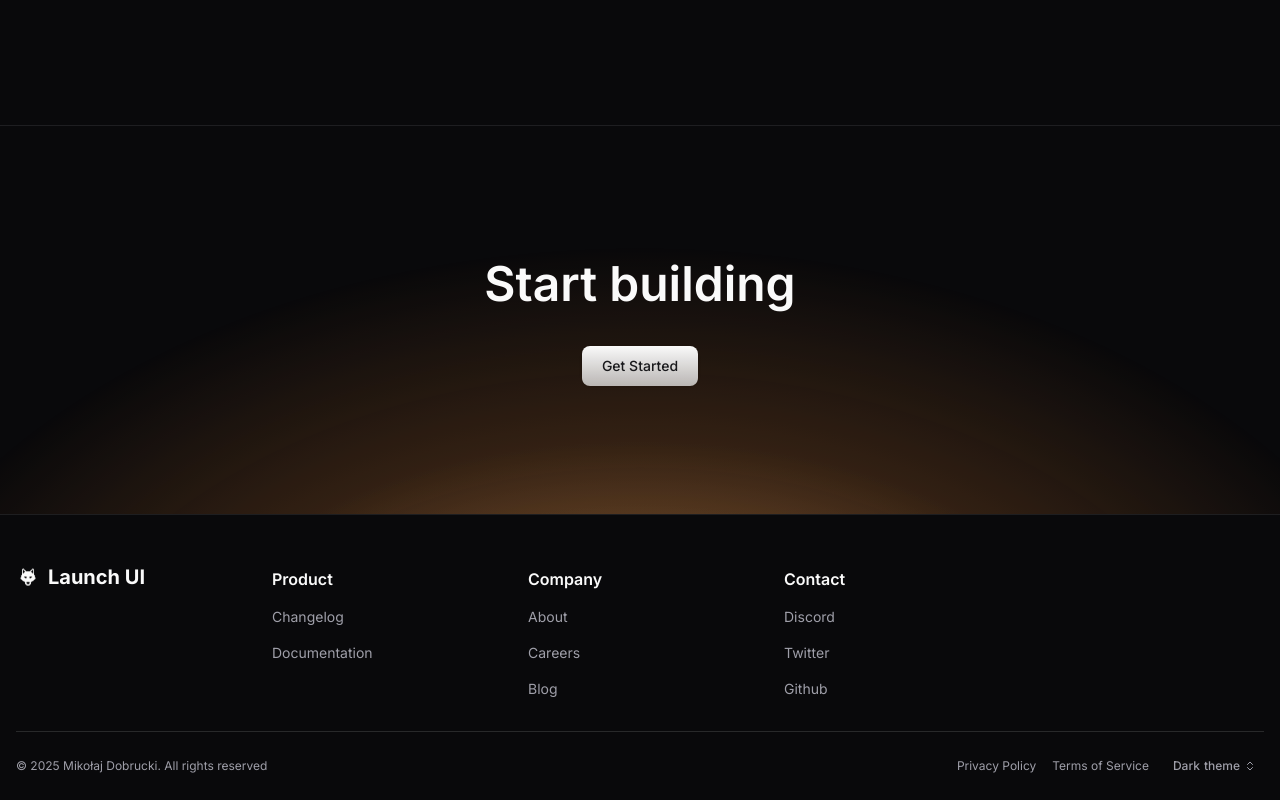
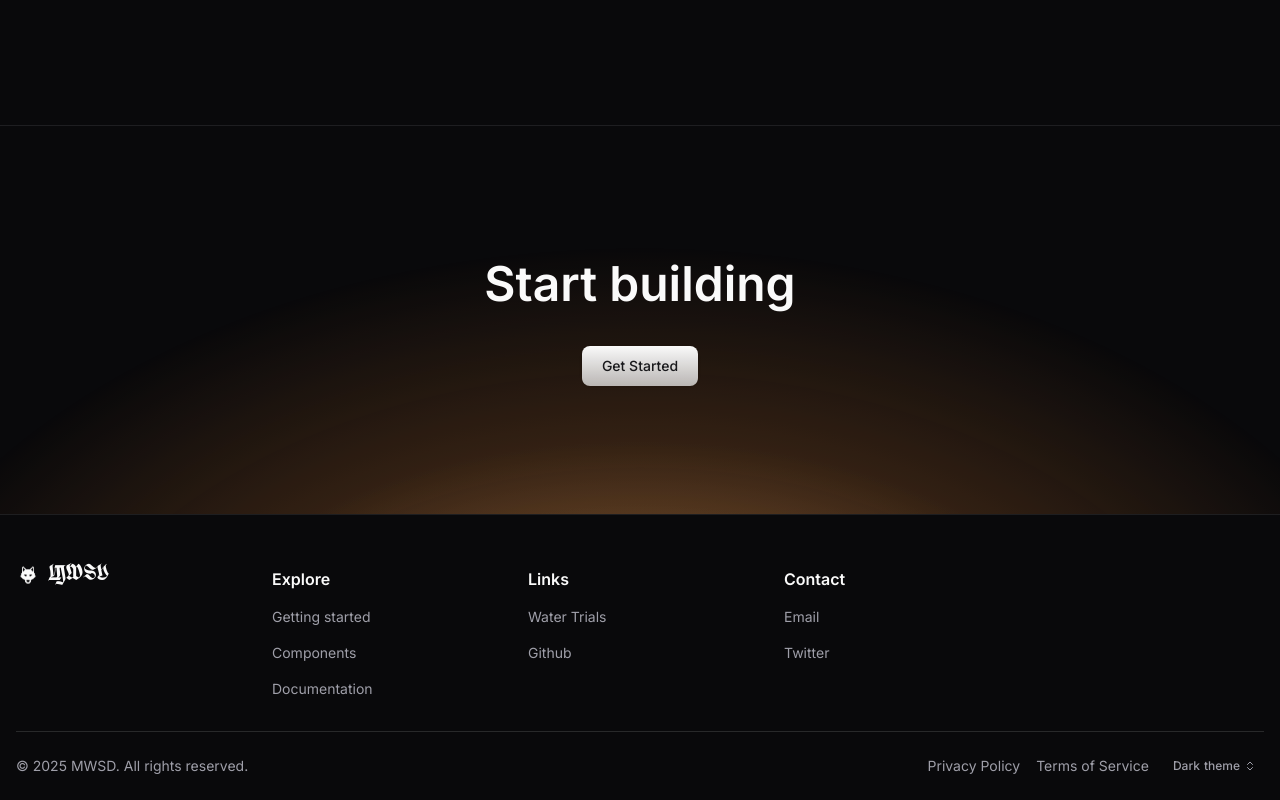
Before and after one commit to monwhooper777-star/monwhooperwebsite, a Next.js app: page / in a window 1280 px wide. Shown: the part 4784-5584 px from the top of the page. Built offline with nearby package versions, Linux system fonts and the light colour scheme.

Commit message:
Update footer branding and links

```diff
--- a/components/sections/footer/default.tsx
+++ b/components/sections/footer/default.tsx
@@ -1,92 +1,96 @@
-import { ReactNode } from "react";
+import { ReactNode } from "react"
 
-import { siteConfig } from "@/config/site";
-import { cn } from "@/lib/utils";
+import { siteConfig } from "@/config/site"
+import { cn } from "@/lib/utils"
+import { dxGotha } from "@/lib/fonts"
 
-import LaunchUI from "../../logos/launch-ui";
-import {
-  Footer,
-  FooterBottom,
-  FooterColumn,
-  FooterContent,
-} from "../../ui/footer";
-import { ModeToggle } from "../../ui/mode-toggle";
+import LaunchUI from "../../logos/launch-ui"
+import { Footer, FooterBottom, FooterColumn, FooterContent } from "../../ui/footer"
+import { ModeToggle } from "../../ui/mode-toggle"
 
 interface FooterLink {
-  text: string;
-  href: string;
+  text: string
+  href: string
 }
 
 interface FooterColumnProps {
-  title: string;
-  links: FooterLink[];
+  title: string
+  links: FooterLink[]
 }
 
 interface FooterProps {
-  logo?: ReactNode;
-  name?: string;
-  columns?: FooterColumnProps[];
-  copyright?: string;
-  policies?: FooterLink[];
-  showModeToggle?: boolean;
-  className?: string;
+  logo?: ReactNode
+  name?: string
+  columns?: FooterColumnProps[]
+  copyright?: string
+  policies?: FooterLink[]
+  showModeToggle?: boolean
+  className?: string
 }
 
 export default function FooterSection({
+  // keep your existing logo component (wolf icon etc) that you pass in from elsewhere
   logo = <LaunchUI />,
-  name = "Launch UI",
+  name = "MWSD",
   columns = [
     {
-      title: "Product",
+      title: "Explore",
       links: [
-        { text: "Changelog", href: siteConfig.url },
-        { text: "Documentation", href: siteConfig.url },
+        { text: "Getting started", href: "/" },
+        { text: "Components", href: "/" },
+        { text: "Documentation", href: "/" },
       ],
     },
     {
-      title: "Company",
+      title: "Links",
       links: [
-        { text: "About", href: siteConfig.url },
-        { text: "Careers", href: siteConfig.url },
-        { text: "Blog", href: siteConfig.url },
+        { text: "Water Trials", href: siteConfig.getStartedUrl || "/" },
+        { text: "Github", href: siteConfig.links.github },
       ],
     },
     {
       title: "Contact",
       links: [
-        { text: "Discord", href: siteConfig.url },
-        { text: "Twitter", href: siteConfig.url },
-        { text: "Github", href: siteConfig.links.github },
+        { text: "Email", href: siteConfig.links.email || "mailto:" },
+        { text: "Twitter", href: siteConfig.links.twitter || "#" },
       ],
     },
   ],
-  copyright = "© 2025 Mikołaj Dobrucki. All rights reserved",
+  copyright = `© ${new Date().getFullYear()} MWSD. All rights reserved.`,
   policies = [
-    { text: "Privacy Policy", href: siteConfig.url },
-    { text: "Terms of Service", href: siteConfig.url },
+    { text: "Privacy Policy", href: "/privacy" },
+    { text: "Terms of Service", href: "/terms" },
   ],
   showModeToggle = true,
   className,
 }: FooterProps) {
   return (
-    <footer className={cn("bg-background w-full px-4", className)}>
+    <footer className={cn("w-full bg-background px-4", className)}>
       <div className="max-w-container mx-auto">
         <Footer>
           <FooterContent>
             <FooterColumn className="col-span-2 sm:col-span-3 md:col-span-1">
               <div className="flex items-center gap-2">
                 {logo}
-                <h3 className="text-xl font-bold">{name}</h3>
+                <h3
+                  className={cn(
+                    dxGotha.className,
+                    "text-xl font-normal leading-none tracking-wide",
+                  )}
+                >
+                  {name}
+                </h3>
               </div>
             </FooterColumn>
+
             {columns.map((column, index) => (
               <FooterColumn key={index}>
-                <h3 className="text-md pt-1 font-semibold">{column.title}</h3>
+                <h3 className="pt-1 text-md font-semibold">{column.title}</h3>
                 {column.links.map((link, linkIndex) => (
                   <a
                     key={linkIndex}
                     href={link.href}
-                    className="text-muted-foreground text-sm"
+                    className="text-muted-foreground text-sm hover:text-foreground transition-colors"
                   >
                     {link.text}
                   </a>
@@ -94,11 +98,17 @@ export default function FooterSection({
               </FooterColumn>
             ))}
           </FooterContent>
+
           <FooterBottom>
-            <div>{copyright}</div>
+            <div className="text-muted-foreground text-sm">{copyright}</div>
+
             <div className="flex items-center gap-4">
               {policies.map((policy, index) => (
-                <a key={index} href={policy.href}>
+                <a
+                  key={index}
+                  href={policy.href}
+                  className="text-muted-foreground text-sm hover:text-foreground transition-colors"
+                >
                   {policy.text}
                 </a>
               ))}
@@ -108,5 +118,5 @@ export default function FooterSection({
         </Footer>
       </div>
     </footer>
-  );
+  )
 }
```
